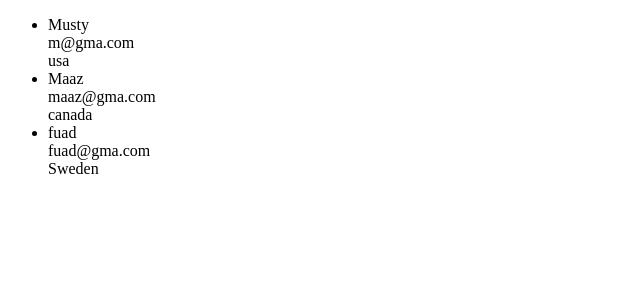
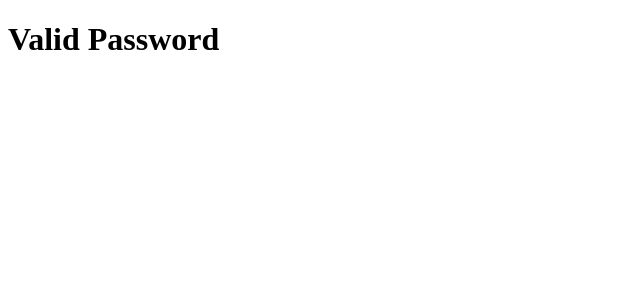
Before and after one commit to musty4real2/second_react_app, a React (Create React App) app: page / in a window 1280 px wide. Shown: the top 300 px of the page, without its empty margins (0-640 px from the left). Built offline with nearby package versions, Linux system fonts and the light colour scheme.

Commit message:
changes using if

```diff
--- a/src/App.js
+++ b/src/App.js
@@ -1,48 +1,22 @@
-// import Add from "./components/Add";
-// import Greetings from "./components/Greetings";
+const ValidPassword= () => <h1>Valid Password</h1>
+const InvalidPassword= () => <h1>Invalid Password</h1>
 
-// const myName='Mustapha WebDev';
-// const multiply =(a,b)=>a*b;
-// const specialClass='simple-class';
+const Password = (isValid) =>{
+  if (isValid){
+    return <ValidPassword/>
+  }else{
+    return <InvalidPassword/>
+  }
+}
+
 
 function App() {
-  //example 1 for map();
-
-  // const number =[1,2,3,4,5];
-
-  //example2 map
-  const userInfo = [
-    { name: 'Musty', email:'m@gma.com', location:'usa'},
-    { name: 'Maaz', email:'maaz@gma.com', location:'canada'},
-    { name: 'fuad', email:'fuad@gma.com', location:'Sweden'}
-  ];
-
-  const userList = userInfo.map(userInfo => (
-    <li key={Math.random() * 10}><>{userInfo.name} <br/> {userInfo.email}<br/> {userInfo.location}</></li>
-  ));
   return (
-    // <>
-    // <h1>Welcome, I am {myName}</h1>
-    // <p>2*2 = {2*2}</p>
-    // <p>My Friends List {['Sule','Atta','ATee','A ']}</p>
-    // <p>2*2= {multiply(2,2)}</p>
-    // <p className={specialClass}>Testing class name assignment </p>
-    // </>
-
-    // example 1 map
-    // <>
-    //   {number.map((number) => (
-    //     <ul key={Math.random() *15}>
-    //       <li>{number}</li>
-    //     </ul>
-    //   ))}
-    // </>
-
-    <ul>
-    {userList}
-  </ul>
-
+    <>
+    <Password isValid={true}/>
+    </>
   );
 }
 
+
 export default App;
```
Also changed, not shown: src/components/User.js (added, +17 -0 lines), empty.txt (added), src/components/Greetings.js (renamed from src/components/Greetings.jsx).
